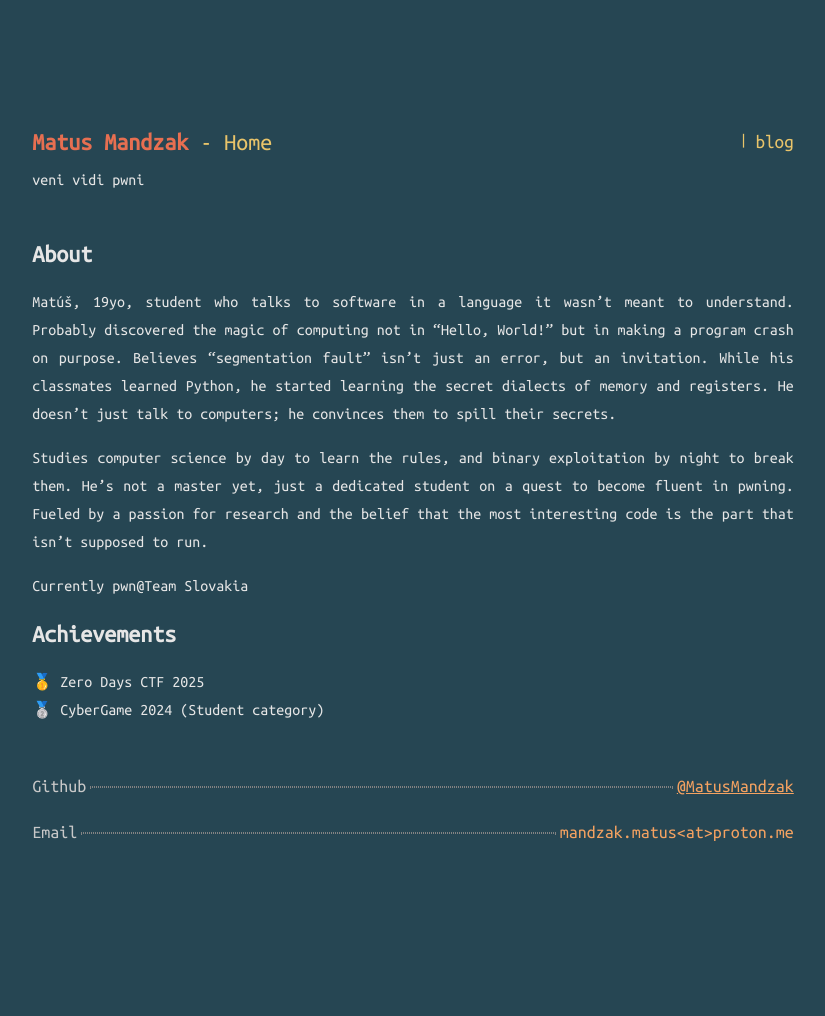
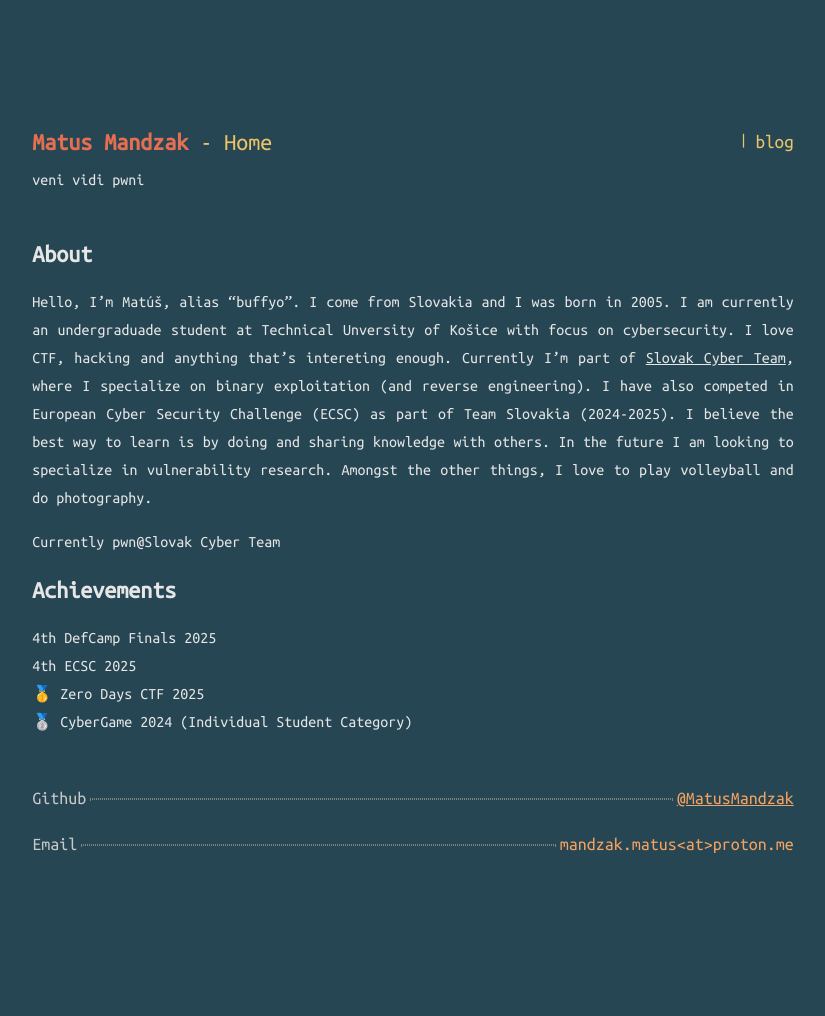
Before and after one commit to MatusMandzak/matusmandzak.github.io, a Jekyll site: the page built from index.md, in a window 1280 px wide. Shown: the whole page, without its empty margins (227-1052 px from the left). Built offline with Jekyll 4.4.1, drawn with Linux system fonts in a browser that asks for light colours.

```diff
--- a/_layouts/blog.html
+++ b/_layouts/blog.html
@@ -35,9 +35,11 @@
                 </div>
 
                 <div class="text-s yellow">{{ post.date | date: date_format }}</div>
-
+                <div class="rounded mt-1 bg-red fit-content pl-2 pr-2 font-bold">
+                    {{ post.subtitle | escape }}
+                </div>
             </div>
-            <div class="mt-3">
+            <div class="no-margin ">
                 {%- if site.show_excerpts -%}
                     {{ post.excerpt }}
                 {%- endif -%}
--- a/assets/css/main.scss
+++ b/assets/css/main.scss
@@ -27,6 +27,10 @@ a {
     text-decoration: inherit;
 }
 
+p a {
+  text-decoration: underline;
+}
+
 .flex{
     display: flex;
 }
@@ -47,6 +51,7 @@ a {
     align-items: center;
 }
 
+
 .justify-between{
     justify-content: space-between;
 }
@@ -61,9 +66,36 @@ a {
     margin-left: calc(1.5rem * calc(1 - var(--tw-margin-right)));
 }
 
+
+
 .pa-3 {
     padding: 0.75rem;
 }
+
+.pl-1 {
+    padding-left: 0.25rem;
+}
+
+.pl-2 {
+    padding-left: 0.5rem;
+}
+
+.pr-1 {
+    padding-right: 0.25rem;
+}
+
+.pr-2 {
+    padding-right: 0.5rem;
+}
+
+.pt-1 {
+    padding-top: 0.25rem;
+}
+
+.pb-1 {
+    padding-bottom: 0.25rem;
+}
+
 
 .ml-1{
     margin-left: 0.25rem;
@@ -106,6 +138,9 @@ a {
 .mb-12 {
     margin-bottom: 3rem;
 }
+.mt-1 {
+    margin-top: .25rem;
+}
 
 .mt-2 {
     margin-top: .5rem;
@@ -131,6 +166,12 @@ a {
 
 }
 
+.fit-content{
+    width: fit-content;
+}
+
+
+
 @media (max-width: 768px) {
     .centered {
         width: 100%;
@@ -143,6 +184,14 @@ a {
 
 .text-black {
     color: rgb(0,0,0);
+}
+
+.bg-red {
+    background-color: $colorRed;
+}
+
+.rounded{
+    border-radius: 0.5rem;
 }
 
 .white{
--- a/index.md
+++ b/index.md
@@ -4,14 +4,13 @@ title: "Home"
 subtitle: ""
 ---
 ## About
-Matúš, 19yo, student who talks to software in a language it wasn't meant to understand. Probably discovered the magic of computing not in "Hello, World!" but in making a program crash on purpose. Believes "segmentation fault" isn't just an error, but an invitation.  While his classmates learned Python, he started learning the secret dialects of memory and registers. He doesn't just talk to computers; he convinces them to spill their secrets.
-
-Studies computer science by day to learn the rules, and binary exploitation by night to break them. He’s not a master yet, just a dedicated student on a quest to become fluent in pwning. Fueled by a passion for research and the belief that the most interesting code is the part that isn't supposed to run.
+Hello, I'm Matúš, alias "buffyo". I come from Slovakia and I was born in 2005. I am currently an undergraduade student at Technical Unversity of Košice with focus on cybersecurity. I love CTF, hacking and anything that's intereting enough. Currently I'm part of [Slovak Cyber Team](https://cyberteam.sk/), where I specialize on binary exploitation (and reverse engineering). I have also competed in European Cyber Security Challenge (ECSC) as part of Team Slovakia (2024-2025). I believe the best way to learn is by doing and sharing knowledge with others. In the future I am looking to specialize in vulnerability research. Amongst the other things, I love to play volleyball and do photography.
 
 
-Currently pwn@Team Slovakia
+Currently pwn@Slovak Cyber Team
 
 ## Achievements
-
+4th DefCamp Finals 2025<br>
+4th ECSC 2025<br>
 🥇 Zero Days CTF 2025 <br>
-🥈 CyberGame 2024 (Student category) <br>
+🥈 CyberGame 2024 (Individual Student Category) <br>
```
Also changed, not shown: _layouts/posts.html (+9 -1 lines), _posts/2025-07-28-lucky.markdown (+4 -4 lines), _posts/2025-12-01-loti.markdown (added, +312 -0 lines), assets/images/loti-discord-2.png (added), assets/images/loti-discord.png (added), 8 other files.
